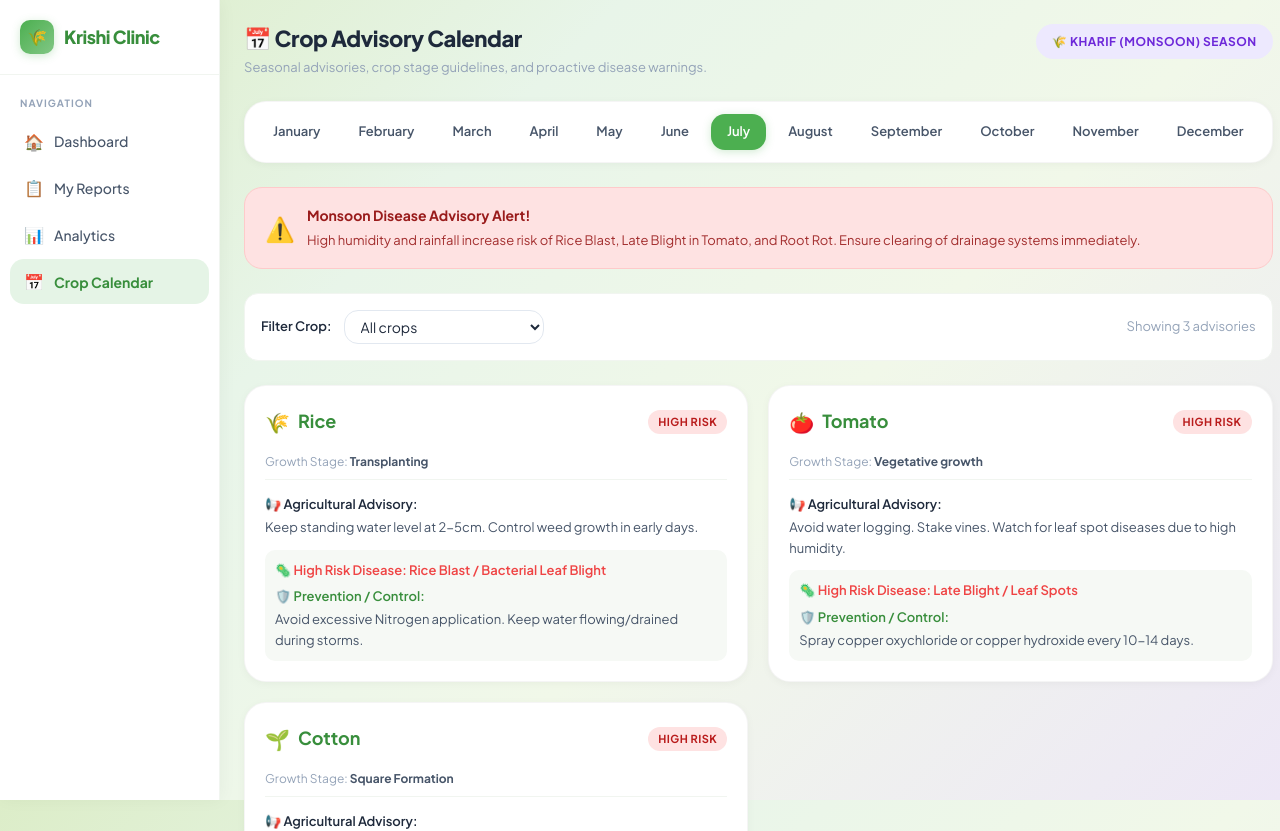
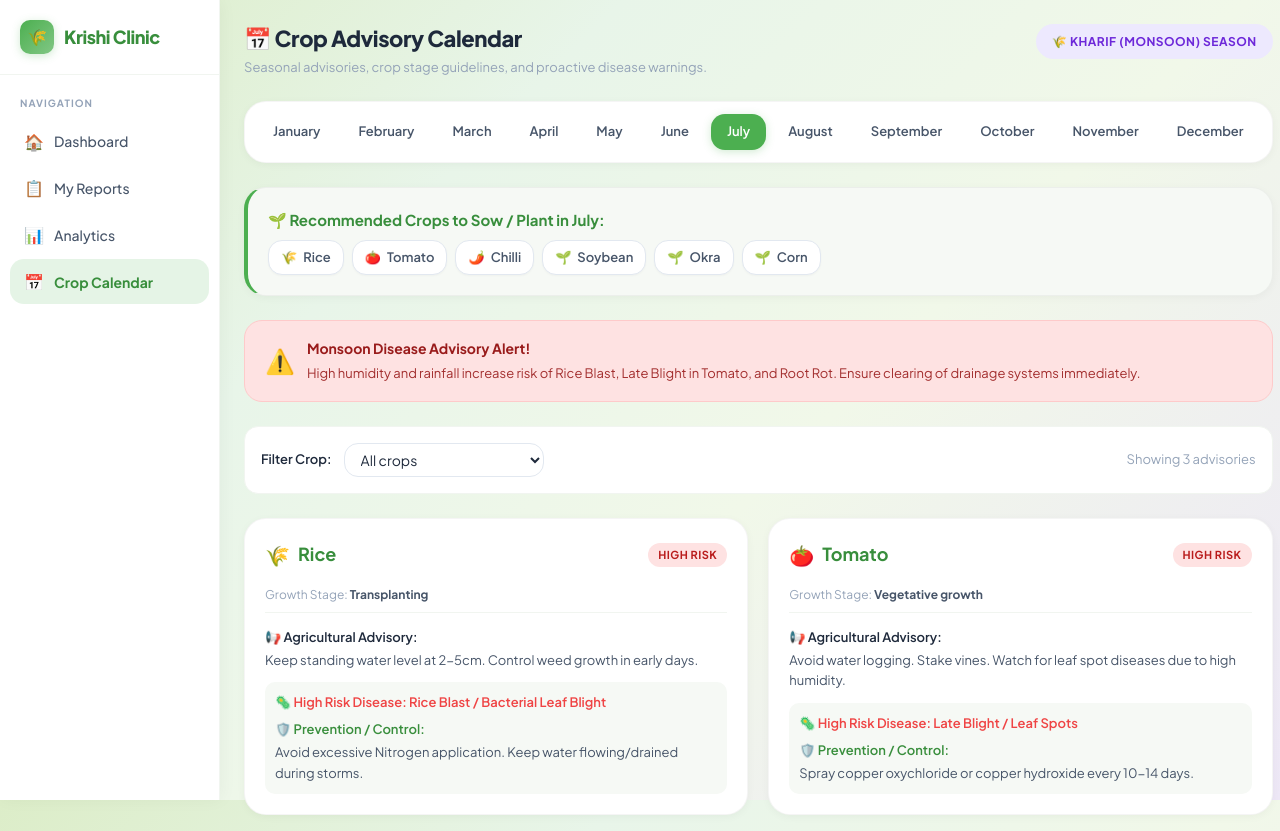
Before and after one commit to ajayyadav432/Assignment_GramIQ, a Next.js app in the folder frontend/: page /calendar in a window 1280 px wide. Shown: the top 831 px of the page. Built offline with nearby package versions, Linux system fonts and the light colour scheme.

Commit message:
feat: show monthly crop recommendations in advisory calendar, make reset button conditional and clean

```diff
--- a/frontend/src/app/calendar/page.tsx
+++ b/frontend/src/app/calendar/page.tsx
@@ -66,6 +66,21 @@ const CALENDAR_DATA: Record<string, CalendarEvent[]> = {
   ]
 };
 
+const RECOMMENDED_CROPS: Record<string, string[]> = {
+  January: ["Wheat", "Mustard", "Potato", "Barley", "Spinach"],
+  February: ["Sunflower", "Cucumber", "Melon", "Okra", "Bitter Gourd"],
+  March: ["Chilli", "Tomato", "Okra", "Cowpea", "Bitter Gourd"],
+  April: ["Sugarcane", "Corn", "Cotton", "Watermelon", "Cucumber"],
+  May: ["Cotton", "Groundnut", "Pigeon Pea", "Soybean", "Turmeric"],
+  June: ["Rice", "Corn", "Soybean", "Groundnut", "Pigeon Pea"],
+  July: ["Rice", "Tomato", "Chilli", "Soybean", "Okra", "Corn"],
+  August: ["Cauliflower", "Rice", "Soybean", "Carrot", "Radish"],
+  September: ["Onion", "Garlic", "Mustard", "Cabbage", "Potato"],
+  October: ["Wheat", "Potato", "Mustard", "Chickpea", "Barley"],
+  November: ["Wheat", "Onion", "Spinach", "Fenugreek", "Mustard"],
+  December: ["Tomato", "Chilli", "Coriander", "Cumin", "Wheat"]
+};
+
 const MONTHS = [
   "January", "February", "March", "April", "May", "June",
   "July", "August", "September", "October", "November", "December"
@@ -132,6 +147,36 @@ export default function CropCalendarPage() {
             >
               {t(month)}
             </button>
+          ))}
+        </div>
+      </div>
+
+      {/* Recommended Crops to Sow/Plant Card */}
+      <div className="card" style={{ padding: "1.25rem", marginBottom: "1.5rem", background: "var(--color-bg-secondary)", borderLeft: "4px solid var(--color-primary)" }}>
+        <h3 style={{ fontSize: "0.9375rem", fontWeight: 700, color: "var(--color-primary-dark)", marginBottom: "0.5rem" }}>
+          🌱 {t("Recommended Crops to Sow / Plant in")} {t(selectedMonth)}:
+        </h3>
+        <div style={{ display: "flex", gap: "0.5rem", flexWrap: "wrap", marginTop: "0.5rem" }}>
+          {(RECOMMENDED_CROPS[selectedMonth] || []).map((crop) => (
+            <span
+              key={crop}
+              style={{
+                padding: "0.375rem 0.75rem",
+                borderRadius: "var(--radius-md)",
+                background: "white",
+                color: "var(--color-text-secondary)",
+                fontSize: "0.8125rem",
+                fontWeight: 600,
+                border: "1px solid var(--color-border)",
+                display: "inline-flex",
+                alignItems: "center",
+                gap: "0.375rem",
+                boxShadow: "var(--shadow-xs)"
+              }}
+            >
+              <span>{crop === "Rice" ? "🌾" : crop === "Wheat" ? "🌾" : crop === "Tomato" ? "🍅" : crop === "Potato" ? "🥔" : crop === "Chilli" ? "🌶️" : "🌱"}</span>
+              {t(crop)}
+            </span>
           ))}
         </div>
       </div>
--- a/frontend/src/app/page.tsx
+++ b/frontend/src/app/page.tsx
@@ -303,6 +303,8 @@ export default function HomePage() {
                 }}
               />
 
+              {/* Clear Filters (Conditional) */}
+              {(searchQuery || selectedCrop || selectedStatus || selectedLocation) && (
                 <button
                   onClick={() => {
                     setSearchQuery("");
@@ -310,18 +312,17 @@ export default function HomePage() {
                     setSelectedStatus("");
                     setSelectedLocation("");
                   }}
+                  className="btn btn-secondary"
                   style={{
-                  padding: "0.5rem 1rem",
+                    padding: "0.4rem 0.875rem",
+                    fontSize: "0.75rem",
                     borderRadius: "var(--radius-sm)",
-                  border: "none",
-                  background: "var(--color-bg-secondary)",
-                  color: "var(--color-text)",
-                  fontSize: "0.8125rem",
                     cursor: "pointer",
                   }}
                 >
-                Reset
+                  🧹 {t("Clear Filters")}
                 </button>
+              )}
             </div>
 
             {/* Posts Stream */}
@@ -524,22 +525,24 @@ export default function HomePage() {
                 <option key={crop} value={crop}>{t(crop)}</option>
               ))}
             </select>
+            {/* Clear Filters (Conditional) */}
+            {(adminSearch || adminCrop) && (
               <button
                 onClick={() => {
                   setAdminSearch("");
                   setAdminCrop("");
                 }}
+                className="btn btn-secondary"
                 style={{
-                padding: "0.5rem 1rem",
-                fontSize: "0.8125rem",
-                border: "none",
+                  padding: "0.4rem 0.875rem",
+                  fontSize: "0.75rem",
                   borderRadius: "var(--radius-sm)",
-                background: "var(--color-border-light)",
                   cursor: "pointer",
                 }}
               >
-              Reset
+                🧹 {t("Clear Filters")}
               </button>
+            )}
           </div>
 
           {/* Admin Table */}
```
Lines whose indentation alone changed are shown as unchanged.
